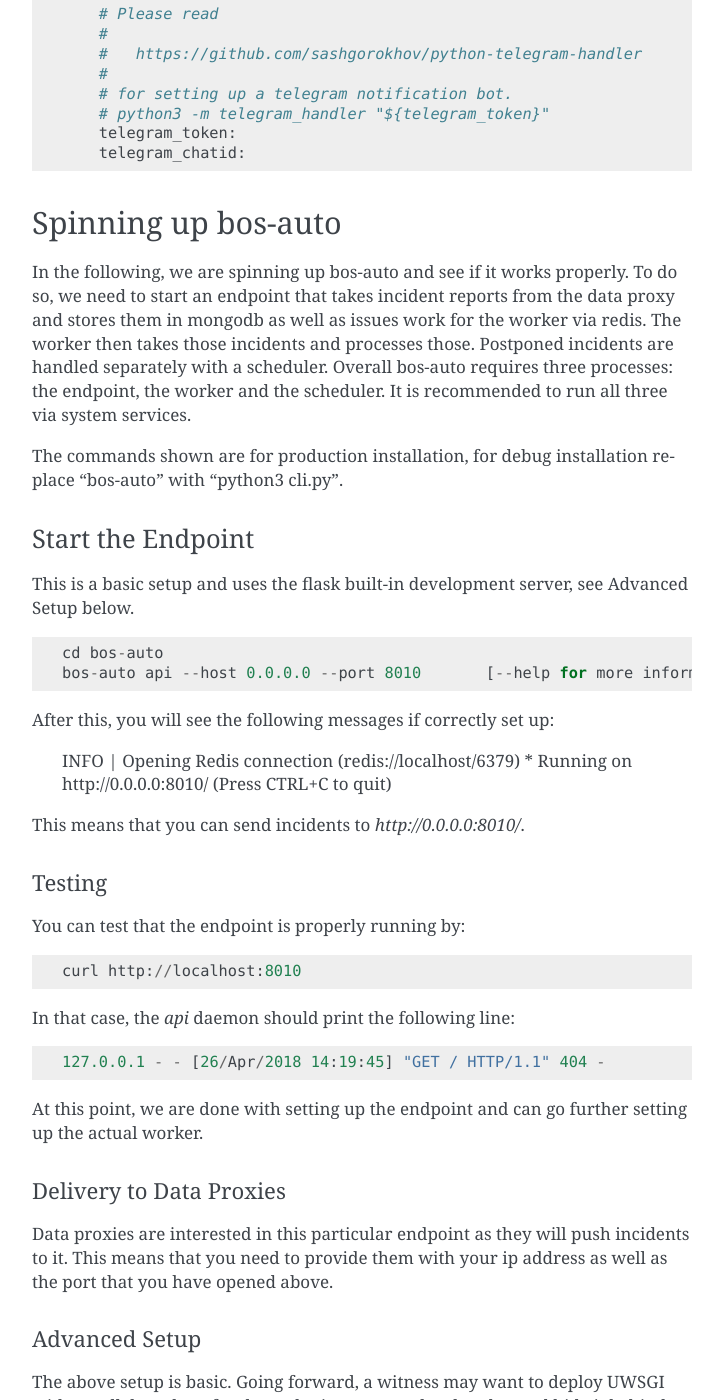
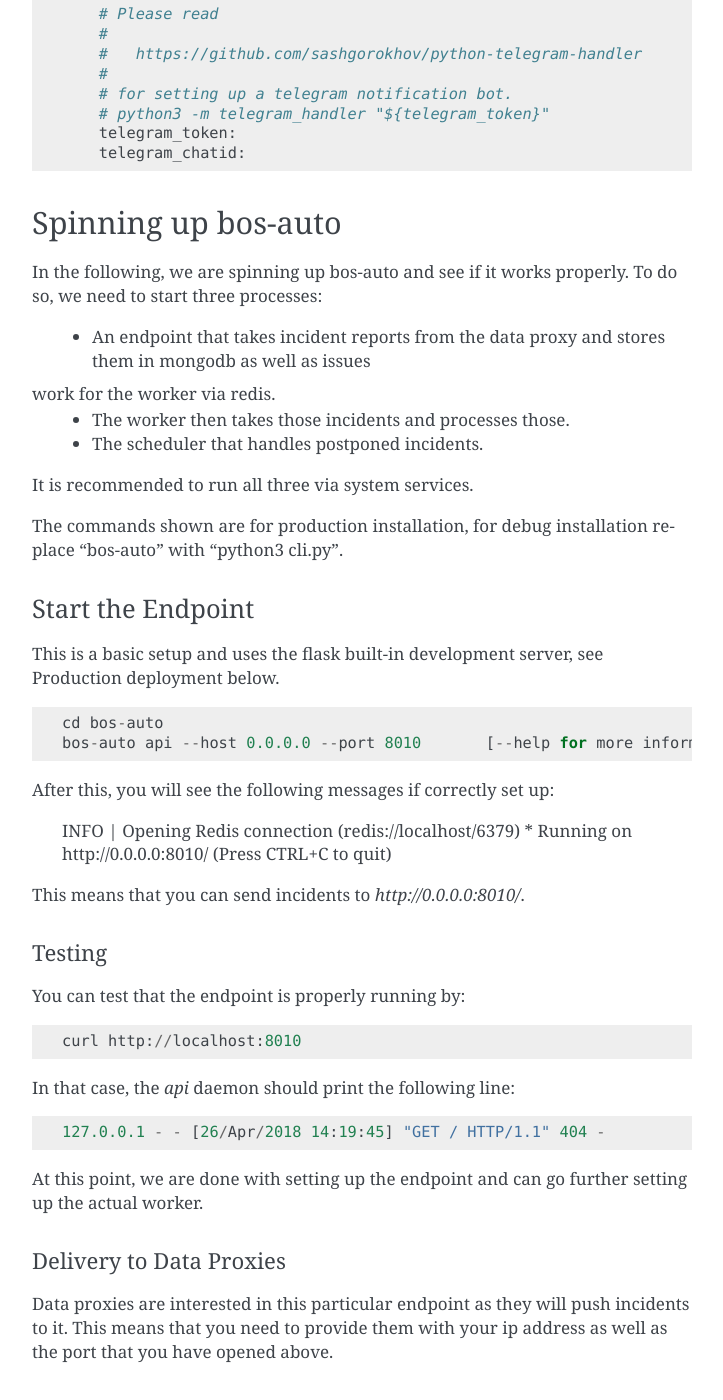
Before and after one commit to peerplays-network/bos-auto, a Sphinx documentation site: the page built from docs/installation.rst, in a window 1280 px wide and 1400 px high, scrolled down 5778 px. Shown: the whole window, without its empty margins (388-1111 px from the left). Built offline with Sphinx 7.4.7, drawn with Linux system fonts in a browser that asks for light colours; some of the changed text lies outside the part shown.

Commit message:
adjust docs to clarify the three processes
Signed-off-by: Stefan Schiessl <stefan.schiessl@blockchainprojectsbv.com>

```diff
--- a/docs/index.rst
+++ b/docs/index.rst
@@ -6,8 +6,8 @@
 Welcome to bos-auto
 ===================================
 
-`bos-auto` comes with a worker and an API to receive notifications of a
-feed data provider. The API receives those messages, validates them, and
+`bos-auto` comes with a worker and an endpoint to receive notifications of a
+feed data provider. The endpoint receives those messages, validates them, and
 queues them for a worker to perform corresponding tasks. Since the
 queuing is performed via `redis <https://redis.io>`_, a redis backend
 must be present. It further stores these incidents via `bos-incidents`
--- a/docs/installation.rst
+++ b/docs/installation.rst
@@ -174,18 +174,20 @@ Spinning up bos-auto
 ====================
 
 In the following, we are spinning up bos-auto and see if it works
-properly. To do so, we need to start an endpoint that takes incident
-reports from the data proxy and stores them in mongodb as well as issues
-work for the worker via redis. The worker then takes those incidents and
-processes those. Postponed incidents are handled separately with a
-scheduler. Overall bos-auto requires three processes: the endpoint, the worker and the scheduler.
+properly. To do so, we need to start three processes:
+
+ - An endpoint that takes incident reports from the data proxy and stores them in mongodb as well as issues
+work for the worker via redis.
+ - The worker then takes those incidents and processes those.
+ - The scheduler that handles postponed incidents.
+
 It is recommended to run all three via system services.
 
 The commands shown are for production installation, for debug installation replace "bos-auto" with "python3 cli.py".
 
 Start the Endpoint
 ------------------
-This is a basic setup and uses the flask built-in development server, see Advanced Setup below.
+This is a basic setup and uses the flask built-in development server, see Production deployment below.
 
 ::
 
@@ -221,12 +223,11 @@ Data proxies are interested in this particular endpoint as they will
 push incidents to it. This means that you need to provide them with your
 ip address as well as the port that you have opened above.
 
-Advanced Setup
+Production deployment
 ______________
 
-The above setup is basic. Going forward, a witness may want to deploy
-UWSGI with parallel workers for the endpoint, create a local socket and
-hide it behind an SSL supported nginx that deals with a simple domain
+Going into production mode, a witness may want to deploy the endpoint via UWSGI,
+create a local socket and hide it behind an SSL supported nginx that deals with a simple domain
 instead of ``ip:port`` pair, like ``https://dataproxy.mywitness.com/trigger``.
 
 Start worker
```
